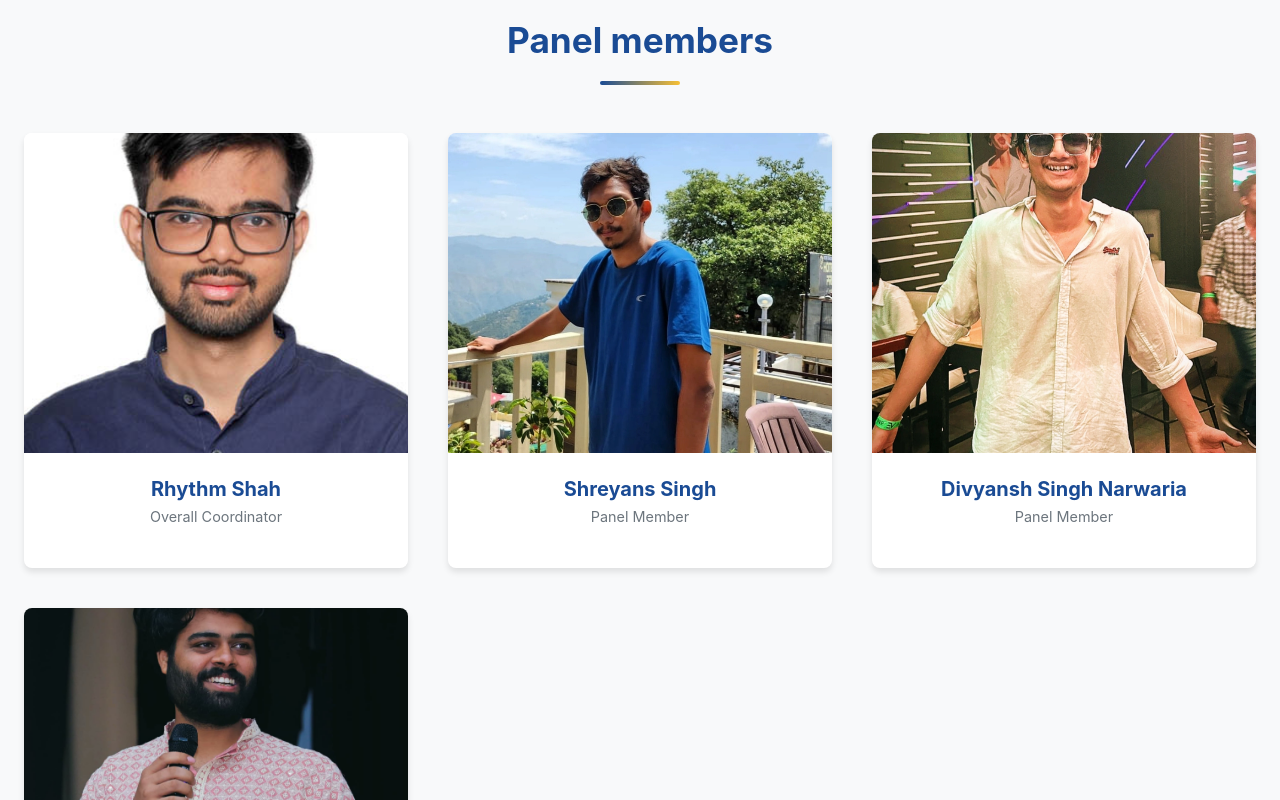
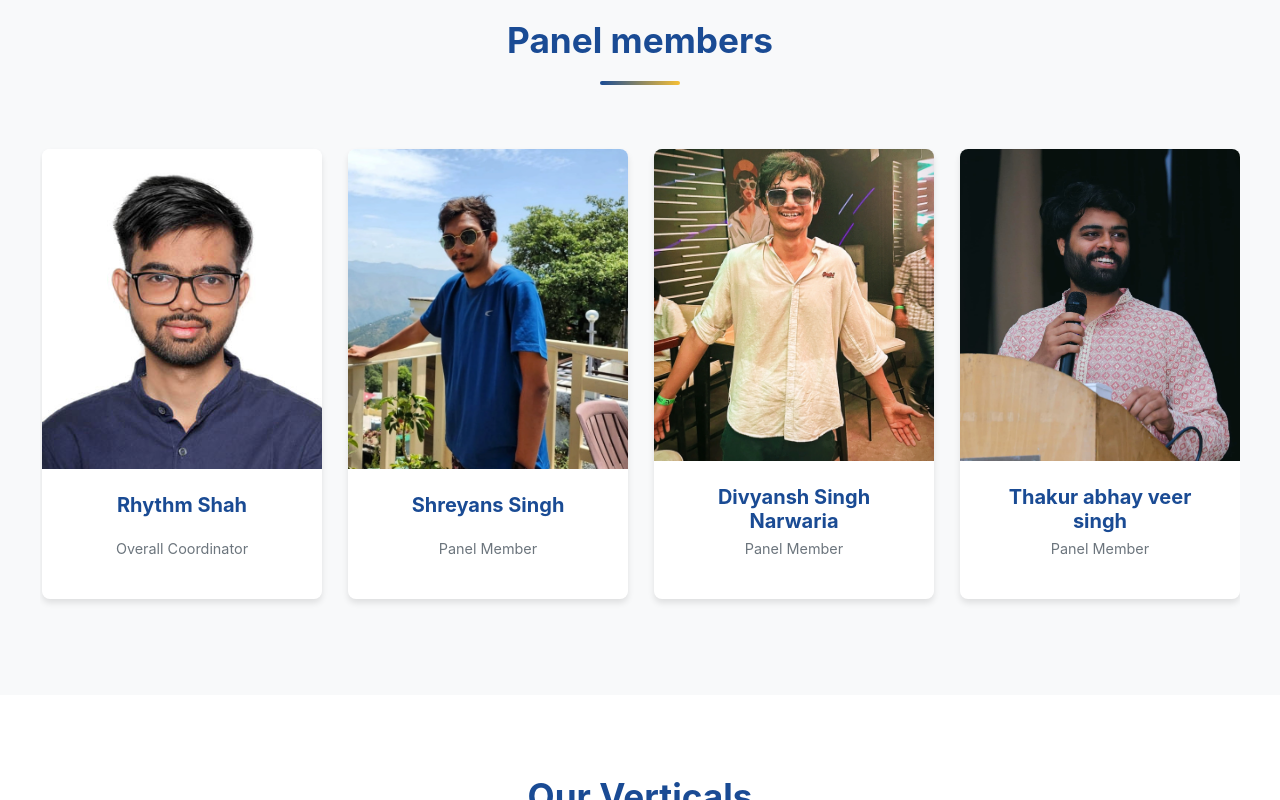
Before and after one commit to deepanshu210306/Esoc, a React (Vite) app: page /team in a window 1280 px wide. Shown: the part 1060-1860 px from the top of the page. Built offline with nearby package versions, Linux system fonts and the light colour scheme.

Commit message:
Update TeamPage.css

```diff
--- a/src/pages/TeamPage.css
+++ b/src/pages/TeamPage.css
@@ -223,12 +223,24 @@
   padding: 5rem 0;
   background-color: var(--background-white);
 }
-
 .team-grid {
   display: grid;
-  grid-template-columns: repeat(auto-fill, minmax(280px, 1fr));
-  gap: 2.5rem;
+  grid-template-columns: repeat(auto-fit, minmax(250px, 1fr)); /* ✅ 1fr instead of auto */
+  gap: 2rem;
+  justify-content: center;
+  margin: 0 auto;  /* ✅ centers grid itself */
+  max-width: 1200px; /* ✅ optional, controls row width */
 }
+
+.executive-grid {
+  display: grid;
+  grid-template-columns: repeat(auto-fit, minmax(180px, 1fr)); /* keep 1fr */
+  gap: 1.5rem;
+  justify-content: center;
+  margin: 0 auto;
+  max-width: 1000px;
+}
+
 
 .small-grid {
   grid-template-columns: repeat(auto-fill, minmax(220px, 1fr));
@@ -267,21 +279,27 @@
   box-shadow: 0 3px 10px rgba(0, 0, 0, 0.05);
 }
 
-.member-image {
-  height: 320px;
-  overflow: hidden;
-  position: relative;
-}
 
 .small-card .member-image {
   height: 250px;
 }
 
-.member-image img {
+.member-image {
+  height: 320px;       /* fixed constant height */
+  overflow: hidden;    /* hide cropped part */
+}
+
+.faculty-image {
+  height: 350px;       /* fixed constant height */
+  overflow: hidden;
+}
+
+.member-image img,
+.faculty-image img {
   width: 100%;
   height: 100%;
-  object-fit: cover;
-  transition: transform 0.5s ease;
+  object-fit: cover;    /* fill container */
+  object-position: top; /* keep upper half visible */
 }
 
 .team-card:hover .member-image img {
@@ -358,6 +376,28 @@
   color: var(--primary-blue);
 }
 
+.executive-grid {
+  display: grid;
+  grid-template-columns: repeat(auto-fill, minmax(180px, 1fr)); /* smaller cards */
+  gap: 1.5rem;
+  justify-content: center;
+}
+
+.executive-grid .team-card {
+  max-width: 200px;
+}
+
+.executive-grid .member-image {
+  height: 220px;   /* smaller height */
+}
+.team-grid,
+.executive-grid {
+  justify-content: center;   /* horizontally center */
+  align-items: center;       /* vertically center (if needed) */
+}
+
+
+
 .loading-spinner {
   width: 50px;
   height: 50px;
@@ -379,6 +419,62 @@
   margin-top: 120px;
   font-size: 1.2rem;
   color: var(--gray-700);
+}
+
+/* Make panel cards even size */
+.panel-grid {
+  display: grid;
+  grid-template-columns: repeat(auto-fill, minmax(280px, 1fr));
+  gap: 2.5rem;
+  justify-content: center;
+  justify-items: center; /* Center each item in its grid cell */
+}
+
+.panel-grid .team-card {
+  width: 100%;
+  max-width: 280px; /* Fixed maximum width */
+  height: 450px; /* Fixed height for all panel cards */
+  display: flex;
+  flex-direction: column;
+  margin: 0 auto;
+}
+
+.panel-grid .member-image {
+  width: 100%;
+  height: 320px; /* Fixed height for all panel member images */
+  overflow: hidden;
+}
+
+.panel-grid .member-info {
+  padding: 1.5rem;
+  flex-grow: 1; /* Take up remaining space */
+  display: flex;
+  flex-direction: column;
+  justify-content: space-between;
+}
+
+.panel-grid .member-info h3 {
+  font-size: 1.25rem;
+  margin-bottom: 0.3rem;
+  /* Ensure text doesn't overflow and break layout */
+  overflow: hidden;
+  text-overflow: ellipsis;
+}
+
+/* For mobile responsiveness */
+@media (max-width: 768px) {
+  .panel-grid {
+    grid-template-columns: repeat(auto-fill, minmax(240px, 1fr));
+  }
+
+  .panel-grid .team-card {
+    max-width: 240px;
+    height: 420px;
+  }
+
+  .panel-grid .member-image {
+    height: 280px;
+  }
 }
 
 @media (max-width: 992px) {
@@ -433,3 +529,50 @@
     font-size: 0.9rem;
   }
 }
+
+/* Make panel grid display in a single row in landscape mode */
+.panel-grid {
+  display: flex;
+  flex-wrap: nowrap;
+  overflow-x: auto;
+  gap: 1.5rem;
+  padding: 1rem 0;
+  -webkit-overflow-scrolling: touch; /* Smooth scrolling on iOS */
+  scroll-behavior: smooth;
+  scrollbar-width: thin;
+  justify-content: flex-start; /* Start from left */
+  width: 100%;
+}
+
+.panel-grid::-webkit-scrollbar {
+  height: 6px;
+}
+
+.panel-grid::-webkit-scrollbar-thumb {
+  background-color: var(--gray-400);
+  border-radius: 10px;
+}
+
+.panel-grid::-webkit-scrollbar-track {
+  background-color: var(--gray-200);
+  border-radius: 10px;
+}
+
+.panel-grid .team-card {
+  flex: 0 0 280px; /* Fixed width, no growing or shrinking */
+  max-width: 280px;
+  height: 450px;
+  margin-right: 0; /* Remove right margin to ensure proper spacing */
+}
+
+/* Adjust for mobile devices in portrait mode */
+@media (max-width: 768px) and (orientation: portrait) {
+  .panel-grid {
+    flex-wrap: wrap;
+    justify-content: center;
+  }
+
+  .panel-grid .team-card {
+    flex: 0 0 240px;
+  }
+}
```
